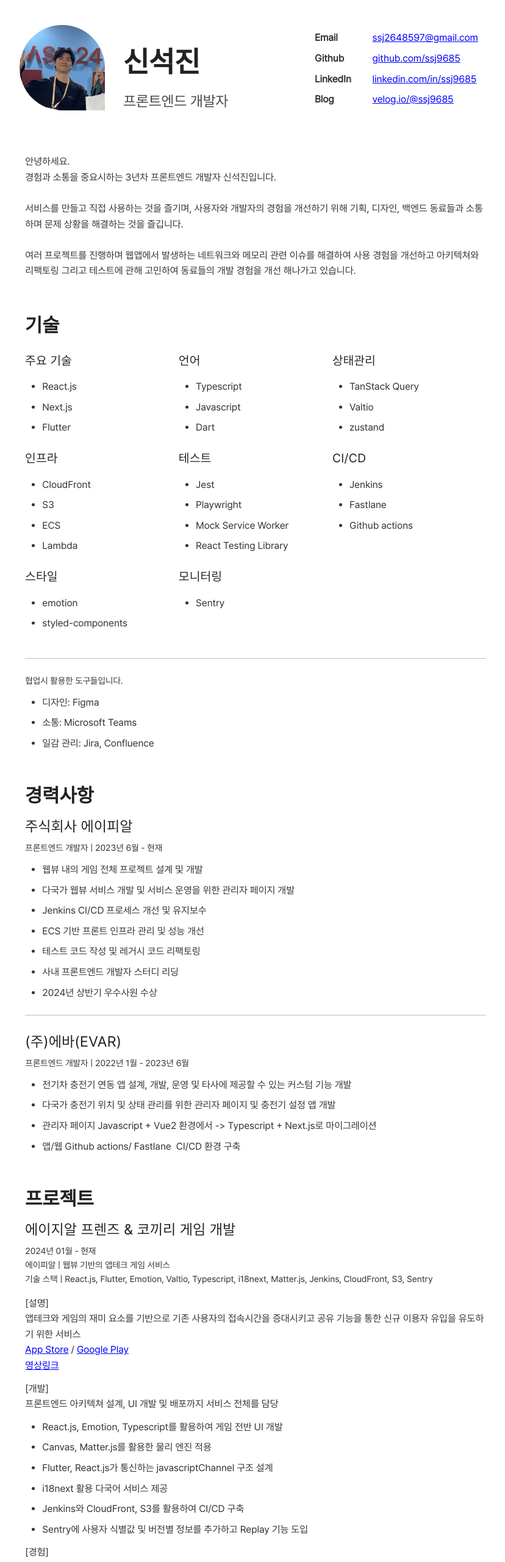
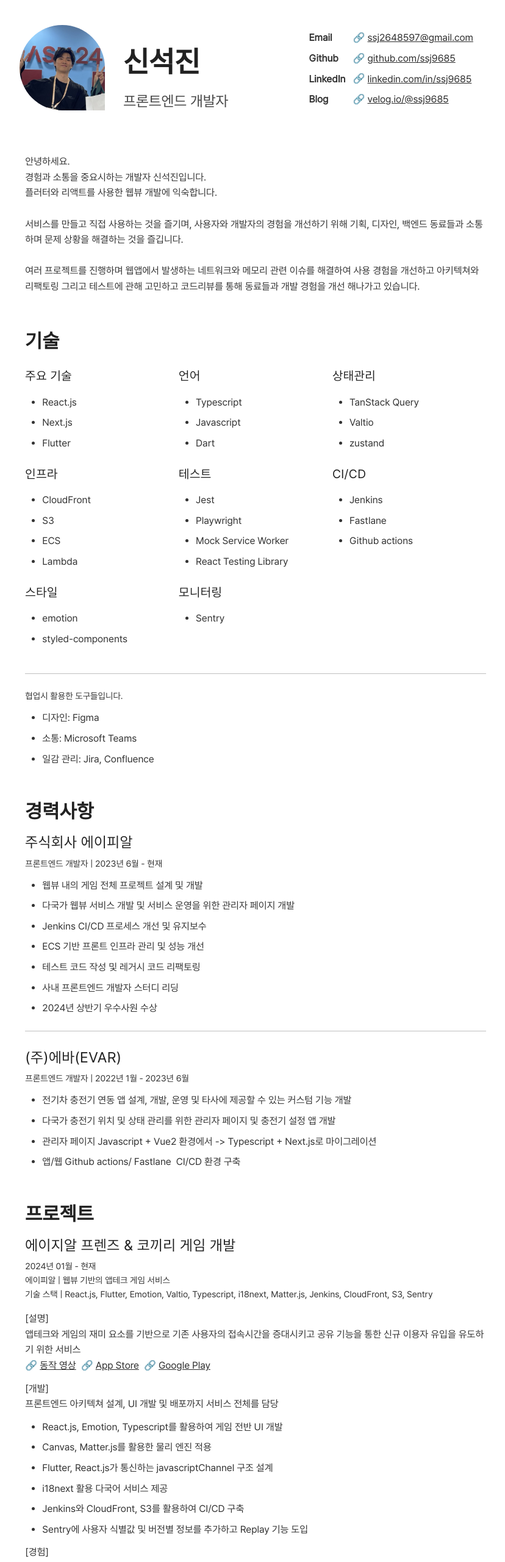
Before and after one commit to ssj9685/resume, a React (Vite) app: page / in a window 1280 px wide. Shown: the top 2561 px of the page at 61% size, without its empty margins (221-1049 px from the left). Built offline with nearby package versions, Linux system fonts and the light colour scheme.

Commit message:
feature: add opensources

```diff
--- a/src/App.tsx
+++ b/src/App.tsx
@@ -51,7 +51,8 @@
         <Card title="">
           <p>
             안녕하세요. <br />
-            경험과 소통을 중요시하는 3년차 프론트엔드 개발자 신석진입니다.
+            경험과 소통을 중요시하는 개발자 신석진입니다. <br />
+            플러터와 리액트를 사용한 웹뷰 개발에 익숙합니다.
             <br />
             <br />
             서비스를 만들고 직접 사용하는 것을 즐기며, 사용자와 개발자의 경험을
@@ -61,7 +62,8 @@
             <br />
             여러 프로젝트를 진행하며 웹앱에서 발생하는 네트워크와 메모리 관련
             이슈를 해결하여 사용 경험을 개선하고 아키텍쳐와 리팩토링 그리고
-            테스트에 관해 고민하여 동료들의 개발 경험을 개선 해나가고 있습니다.
+            테스트에 관해 고민하고 코드리뷰를 통해 동료들과 개발 경험을 개선
+            해나가고 있습니다.
           </p>
         </Card>
 
@@ -175,18 +177,16 @@
           증대시키고 공유 기능을 통한 신규 이용자 유입을 유도하기 위한 서비스
           <br />
           <Link
+            href="https://photos.app.goo.gl/2VTCj1XzuRJKbYtJ9"
+            text="동작 영상"
+          />
+          <Link
             href="https://apps.apple.com/kr/app/%EC%97%90%EC%9D%B4%EC%A7%80%EC%95%8C-%EB%A9%94%EB%94%94%ED%81%90%EB%B8%8C-%EB%94%94%EC%A7%80%ED%84%B8%ED%81%B4%EB%A6%AC%EB%8B%89-age-r/id1610283967"
             text="App Store"
           />
-          &nbsp;/&nbsp;
           <Link
             href="https://play.google.com/store/apps/details?id=com.apr.digitalclinic&hl=ko"
             text="Google Play"
-          />
-          <br />
-          <Link
-            href="https://photos.app.goo.gl/2VTCj1XzuRJKbYtJ9"
-            text="영상링크"
           />
           <Gap type="vertical" size={12} />
           [개발]
@@ -230,18 +230,16 @@
           수 있도록 해서 구매를 유도하는 것이 목적인 서비스
           <br />
           <Link
+            href="https://photos.app.goo.gl/WTGVJQXgH31HMBXu9"
+            text="동작 영상"
+          />
+          <Link
             href="https://apps.apple.com/kr/app/%EC%97%90%EC%9D%B4%EC%A7%80%EC%95%8C-%EB%A9%94%EB%94%94%ED%81%90%EB%B8%8C-%EB%94%94%EC%A7%80%ED%84%B8%ED%81%B4%EB%A6%AC%EB%8B%89-age-r/id1610283967"
             text="App Store"
           />
-          &nbsp;/&nbsp;
           <Link
             href="https://play.google.com/store/apps/details?id=com.apr.digitalclinic&hl=ko"
             text="Google Play"
-          />
-          <br />
-          <Link
-            href="https://photos.app.goo.gl/WTGVJQXgH31HMBXu9"
-            text="영상링크"
           />
           <Gap type="vertical" size={16} />
           [개발]
@@ -328,21 +326,18 @@
           충전기를 사용하고 결제 가능
           <br />
           <Link
+            href="https://photos.app.goo.gl/juz6ju37W3wmeurc7"
+            text="동작 영상"
+          />
+          <Link
             href="https://apps.apple.com/kr/app/evpay/id1619603697"
             text="App Store"
           />
-          &nbsp;/&nbsp;
           <Link
             href="https://play.google.com/store/apps/details?id=kr.co.evar.evpay"
             text="Google Play"
           />
-          &nbsp;/&nbsp;
           <Link href="https://evpay.co.kr" text="Web" />
-          <br />
-          <Link
-            href="https://photos.app.goo.gl/juz6ju37W3wmeurc7"
-            text="영상링크"
-          />
           <Gap type="vertical" size={16} />
           [개발]
           <br />
@@ -428,6 +423,18 @@
         </Card>
 
         <Card title="활동">
+          <SubTitle text="@ga-ut/store" />
+          <Detail text="오픈소스 | 2024년 11월-12월" />
+          <p>리액트에서 사용가능한 전역상태 라이브러리</p>
+          <List
+            contents={[
+              "단순한 문법과 보일러 플레이트 제거로 개발자 경험 개선",
+              "타입 안정성 및 자동 랜더링 최적화",
+              "여러 상황의 테스트 코드 제공",
+              <Link href="https://github.com/ga-ut/store" text="Github 링크" />,
+            ]}
+          />
+          <Divider type="horizontal" />
           <SubTitle text="우당탕탕 도서관" />
           <Detail text="커뮤니티 | 2024년 2월-6월" />
           <p>
@@ -437,13 +444,25 @@
           <List
             contents={[
               "블로그 주 1회 운영 및 커뮤니티 리딩",
+              "내부 컨퍼런스 개최 및 발표",
               <>
-                내부 컨퍼런스 개최 및 발표
-                <br />(
                 <Link href="https://uddang-con.vercel.app" text="발표자료" />
-                &nbsp;/&nbsp;
-                <Link href="https://youtu.be/CJvTIpR1e5Q" text="발표영상" />)
+                <Link href="https://youtu.be/CJvTIpR1e5Q" text="발표영상" />
               </>,
+            ]}
+          />
+          <Divider type="horizontal" />
+          <SubTitle text="Yatata" />
+          <Detail text="프로젝트 | 2021년 4월-9월" />
+          <p>외부 라이브러리 없는 자체 구현 Websocket 및 WebRTC 프로젝트</p>
+          <List
+            contents={[
+              "정적 리소스 제공, 로깅, 소켓 관리, Websocket, WebRTC 구현",
+              "Custom element 형태로 UI 제공",
+              <Link
+                href="https://github.com/ssj9685/yatata"
+                text="Github 링크"
+              />,
             ]}
           />
         </Card>
@@ -480,14 +499,14 @@
             <br />
             <br />
             <strong>
-              <i>새로운 기술 트렌드에 대한 호기심이 큽니다.</i>
+              <i>새로운 기술들과 원리에 대한 호기심이 큽니다.</i>
             </strong>
             <br />
             저는 새로운 기술에 강한 관심을 가지고 있으며, 이를 직접 사용해보는
-            것을 좋아합니다. 사용하고 있는 도구들을 기초부터 이해하고, 필요성이
-            무엇인지 깊이 고민하는 과정을 즐깁니다. README 문서를 주의 깊게
-            읽어보며 다양한 개발자들의 철학을 이해하고, 발견한 문제점에 대해서는
-            직접 이슈를 등록하기도 합니다.
+            것을 좋아합니다. 사용하고 있는 도구들을 기초부터 이해하고, 원리가
+            무엇인지 깊이 고민하는 과정을 즐깁니다. 기존에 사용하던 라이브러리에
+            대해서도 의문을 가지고 더 나은 방법은 없는지 실제로 구현해보고
+            의문을 해결합니다.
           </p>
         </Card>
       </div>
--- a/src/components/SubTitle/SubTitle.tsx
+++ b/src/components/SubTitle/SubTitle.tsx
@@ -3,5 +3,9 @@
 export default function SubTitle(props: { text: string }) {
   const { text } = props;
 
-  return <h5 className={subTitleStyle.subTitle}>{text}</h5>;
+  return (
+    <h5 autoCapitalize="none" className={subTitleStyle.subTitle}>
+      {text}
+    </h5>
+  );
 }
--- a/src/style.ts
+++ b/src/style.ts
@@ -39,7 +39,7 @@
   `,
   contact: css`
     display: grid;
-    grid-template-columns: 1fr 2fr;
+    grid-template-columns: 64px 1fr;
     gap: 8px;
   `,
   name: css`
@@ -108,11 +108,19 @@
     }
 
     a {
-      color: blue;
+      color: #2e2e2e;
+      text-decoration: underline;
+      position: relative;
+      padding-left: 24px;
+      padding-right: 8px;
     }
 
-    a:visited {
-      color: blue;
+    a:before {
+      content: "🔗";
+      position: absolute;
+      left: 0;
+      top: 50%;
+      transform: translateY(-50%);
     }
 
     body,
@@ -181,7 +189,6 @@
     h4,
     h5,
     h6 {
-      text-transform: capitalize;
       letter-spacing: 0.5px;
     }
 
```
